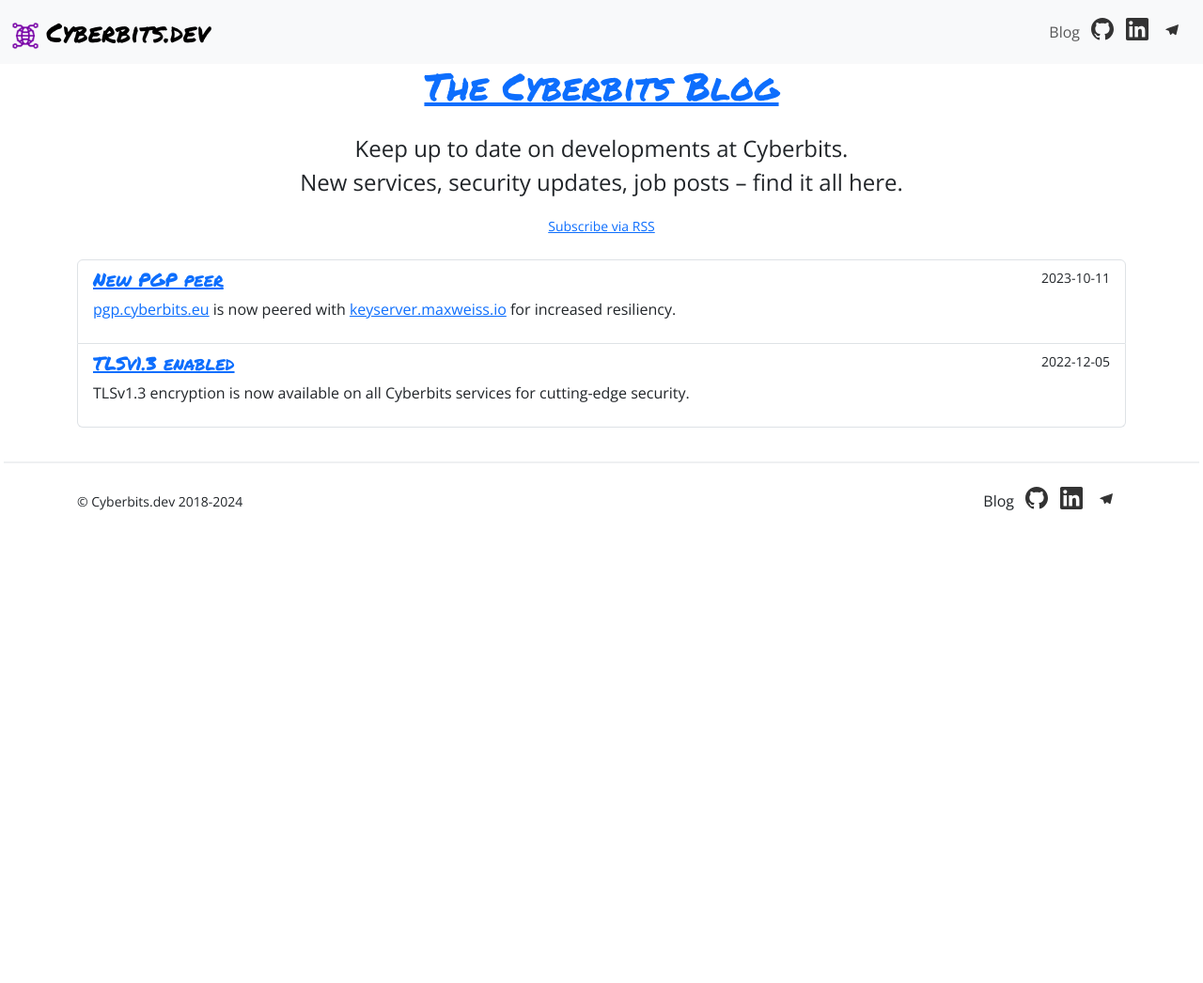
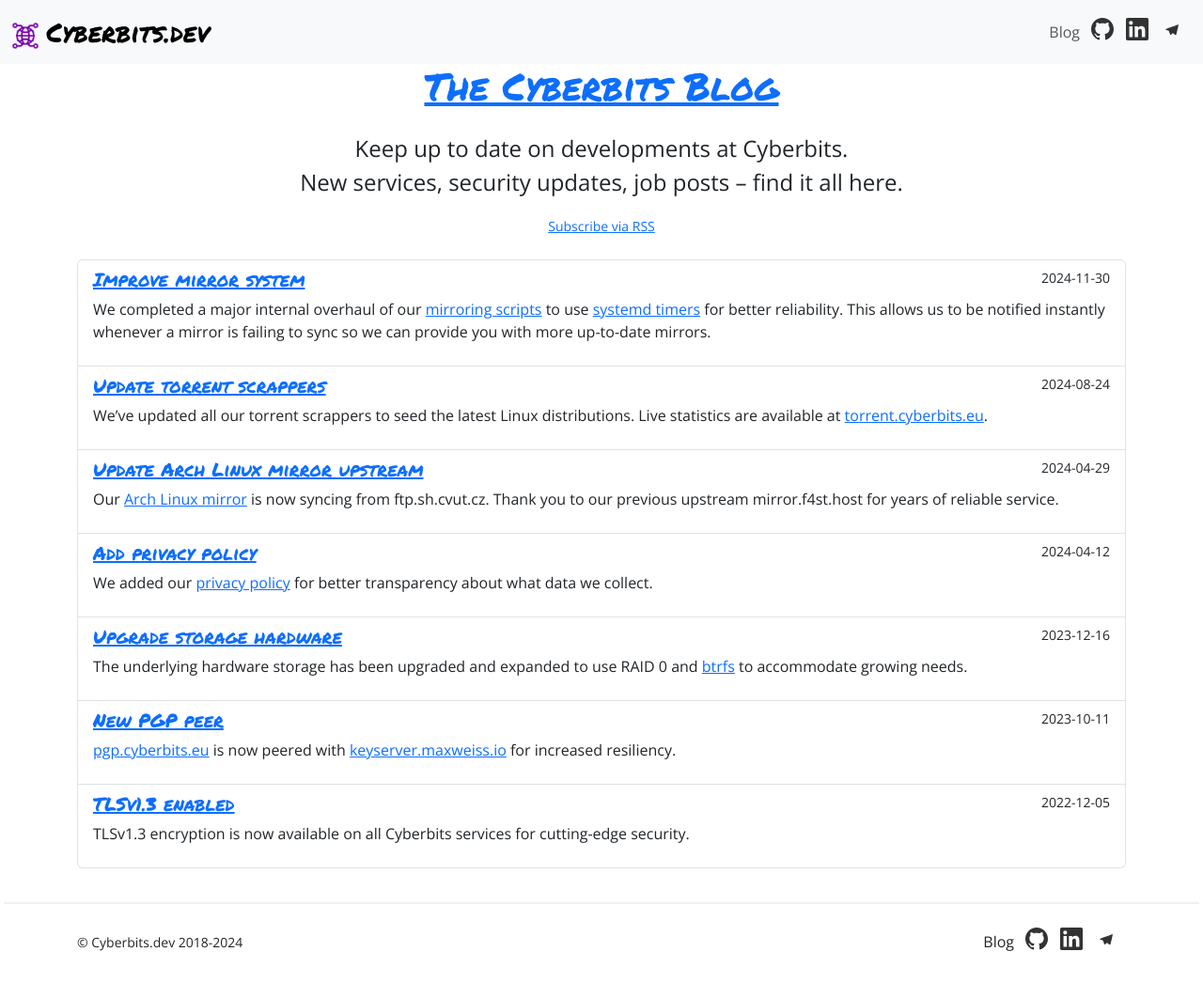
Before and after one commit to cyberbits-dev/cyberbits-dev.github.io, a Jekyll site: the page built from posts.html, in a window 1280 px wide. Shown: the whole page at 94% size. Built offline with Jekyll 4.4.1, drawn with Linux system fonts in a browser that asks for light colours; before the commit the page ends 900 px from its top, so only the background shows below that.

Commit message:
Add new blog posts

```diff
--- a/_posts/2022-12-05-welcome-to-jekyll.markdown
+++ b/_posts/2022-12-05-welcome-to-jekyll.markdown
@@ -1,7 +1,7 @@
 ---
 layout: post
 title:  "TLSv1.3 enabled"
-categories: mirror security update
+categories: mirror security
 ---
 
 TLSv1.3 encryption is now available on all Cyberbits services for cutting-edge security.
--- a/_posts/2023-10-11-new-pgp-peer.markdown
+++ b/_posts/2023-10-11-new-pgp-peer.markdown
@@ -1,7 +1,7 @@
 ---
 layout: post
 title:  "New PGP peer"
-categories: pgp resiliency update
+categories: pgp resiliency
 ---
 
 [pgp.cyberbits.eu](https://pgp.cyberbits.eu/pks/lookup?op=stats) is now peered with [keyserver.maxweiss.io](https://keyserver.maxweiss.io/pks/lookup?op=stats) for increased resiliency.
--- /dev/null
+++ b/_posts/2023-12-16-upgrade-storage-hardware.markdown
@@ -0,0 +1,7 @@
+---
+layout: post
+title:  "Upgrade storage hardware"
+categories: resiliency hardware mirror
+---
+
+The underlying hardware storage has been upgraded and expanded to use RAID 0 and [btrfs](https://en.wikipedia.org/wiki/Btrfs) to accommodate growing needs.
--- /dev/null
+++ b/_posts/2024-04-12-add-privacy-policy.markdown
@@ -0,0 +1,7 @@
+---
+layout: post
+title:  "Add privacy policy"
+categories: privacy policy mirror
+---
+
+We added our [privacy policy](https://mirror.cyberbits.eu/README.txt) for better transparency about what data we collect.
--- /dev/null
+++ b/_posts/2024-04-29-update-archlinux-upstream.markdown
@@ -0,0 +1,8 @@
+---
+layout: post
+title:  "Update Arch Linux mirror upstream"
+categories: mirror
+---
+
+Our [Arch Linux mirror](https://mirror.cyberbits.eu/archlinux/) is now syncing from ftp.sh.cvut.cz.
+Thank you to our previous upstream mirror.f4st.host for years of reliable service.
--- /dev/null
+++ b/_posts/2024-08-24-update-torrent-scrappers.markdown
@@ -0,0 +1,8 @@
+---
+layout: post
+title:  "Update torrent scrappers"
+categories: torrent update
+---
+
+We've updated all our torrent scrappers to seed the latest Linux distributions.
+Live statistics are available at [torrent.cyberbits.eu](https://torrent.cyberbits.eu/).
--- /dev/null
+++ b/_posts/2024-11-30-improve-mirror-system.markdown
@@ -0,0 +1,8 @@
+---
+layout: post
+title:  "Improve mirror system"
+categories: mirror reliability
+---
+
+We completed a major internal overhaul of our [mirroring scripts](https://gitlab.com/cyberbits/msync) to use [systemd timers](https://wiki.archlinux.org/title/Systemd/Timers) for better reliability.
+This allows us to be notified instantly whenever a mirror is failing to sync so we can provide you with more up-to-date mirrors.
```
